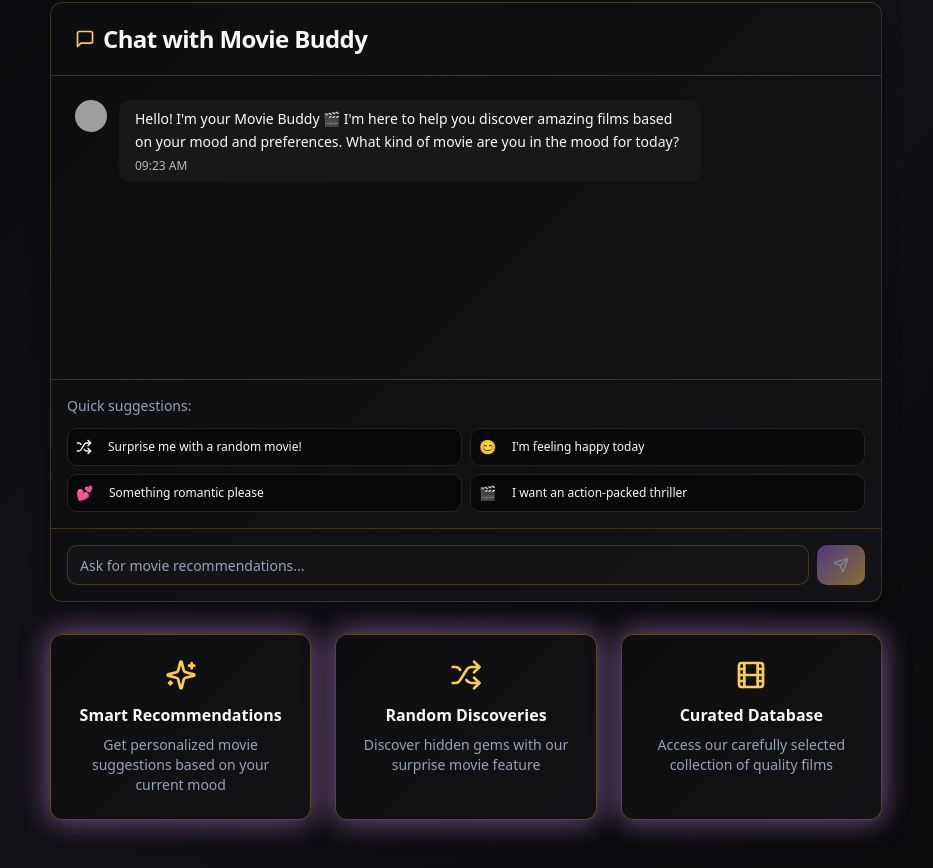
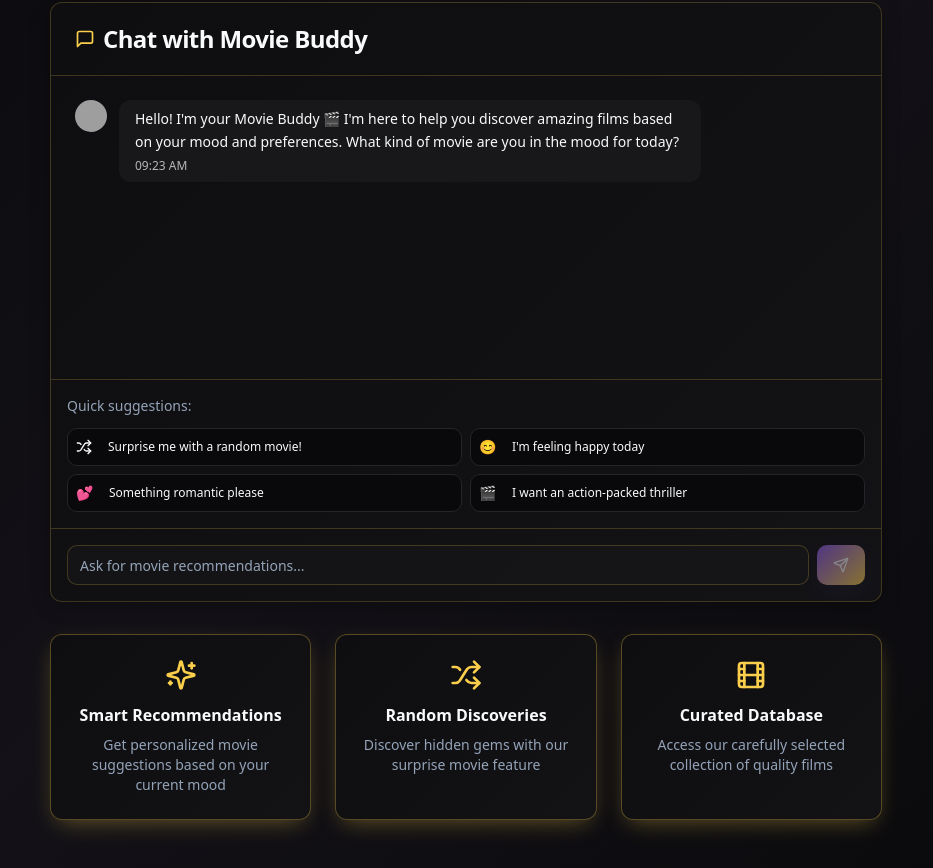
Before and after one commit to ishhhhhsu/mixmoodive-film-finder, a React (Vite) app: page /buddy in a window 1280 px wide. Shown: the part 235-1103 px from the top of the page, without its empty margins (174-1107 px from the left). Built offline with nearby package versions, Linux system fonts and the light colour scheme; grey boxes are pictures that could not be loaded.

Commit message:
Fix: Remove flickering animations

```diff
--- a/src/components/ui/card.tsx
+++ b/src/components/ui/card.tsx
@@ -11,7 +11,7 @@ const cardVariants = cva(
         default: "border-border shadow-sm",
         cinema: "bg-gradient-card border-accent/20 shadow-card hover:shadow-cinema hover:border-accent/40 transition-all duration-300",
         mood: "bg-gradient-card border-primary/20 shadow-card hover:shadow-mood hover:scale-105 transition-all duration-300",
-        glow: "bg-gradient-card border-accent/30 shadow-mood animate-glow-pulse",
+        glow: "bg-gradient-card border-accent/30 shadow-mood hover:shadow-cinema transition-all duration-300",
       }
     },
     defaultVariants: {
```
